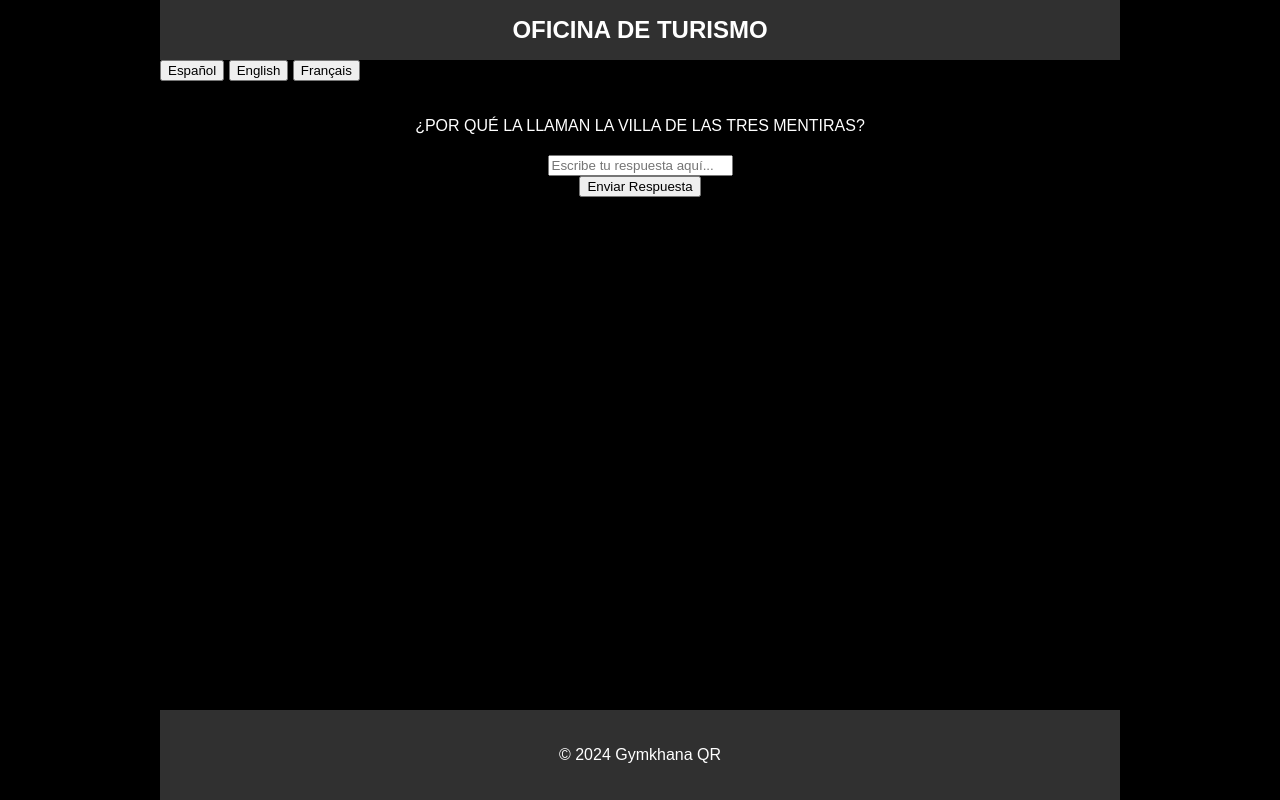
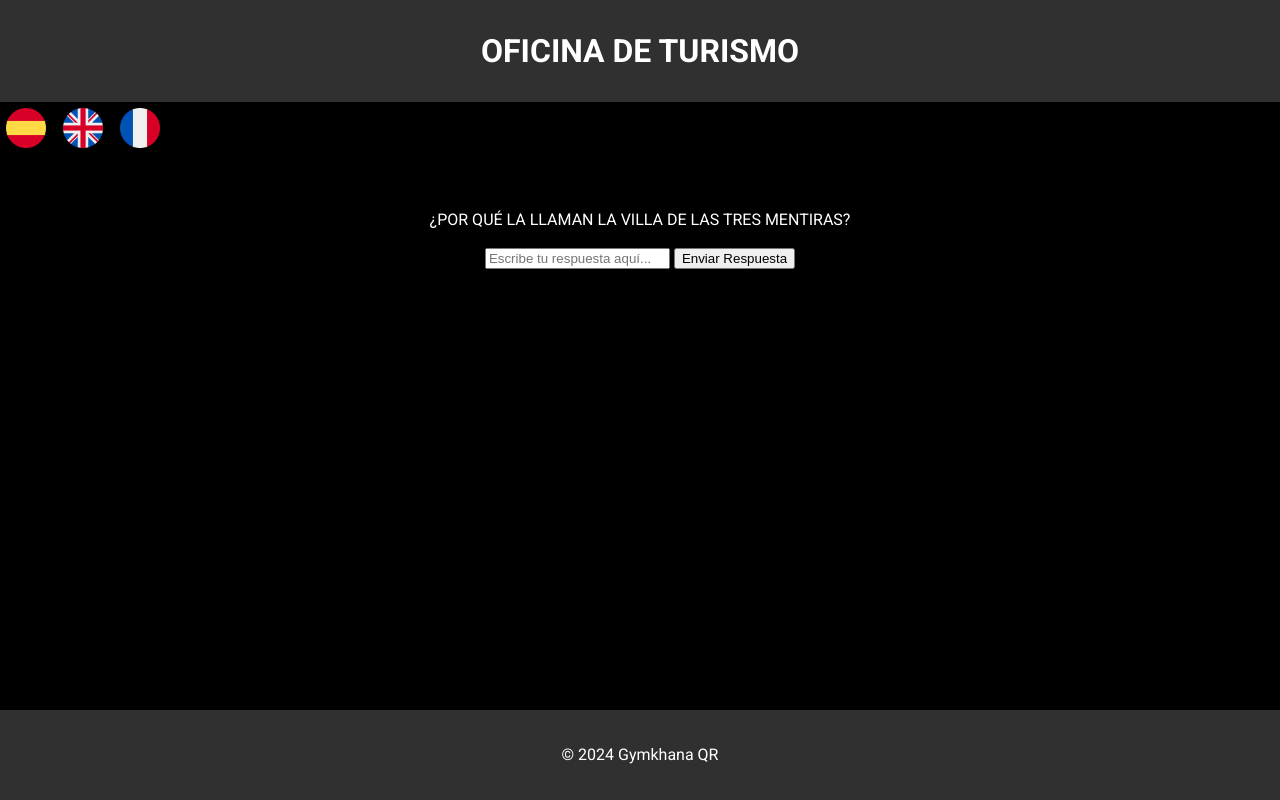
Before and after one commit to Mrbid67/GymkhanaQR, a plain HTML site: page prueba1.html in a window 1280 px wide. Drawn offline with Linux system fonts and the light colour scheme.

Commit message:
style upgrade

```diff
--- a/prueba1.html
+++ b/prueba1.html
@@ -38,16 +38,20 @@
 </head>
 
 <body onload="changeLanguage('es')"> <!-- Por defecto en español -->
+
     <header>
         <h1 id="title"></h1>
     </header>
+
     <nav>
-        <button onclick="changeLanguage('es')">Español</button>
-        <button onclick="changeLanguage('en')">English</button>
-        <button onclick="changeLanguage('fr')">Français</button>
+        <a onclick="changeLanguage('es')" class="language language-select"><img src="resources/spainFlag.png" width="40rem"></a>
+        <a onclick="changeLanguage('en')" class="language"><img src="resources/englishFlag.png" width="40rem"></a>
+        <a onclick="changeLanguage('fr')" class="language"><img src="resources/franceFlag.png" width="40rem"></a>
     </nav>
+
     <main>
 
+        <div class="content">
 
             <p id="instruction" class="pregunta"></p>
             <input type="text" id="respuesta" placeholder="Escribe tu respuesta aquí...">
@@ -55,7 +59,8 @@
                 onclick="validarRespuesta(document.querySelector('button.active').getAttribute('lang'))">Enviar
                 Respuesta</button>
 
-        <p id="mensaje" style="color: red;"></p>
+            <p id="mensaje" style="color: red;"></p>
+        </div>
     </main>
     <div class="footer">
         <p>&copy; 2024 Gymkhana QR</p>
--- a/style.css
+++ b/style.css
@@ -1,4 +1,7 @@
 /* style.css */
+
+@import url(https://fonts.googleapis.com/css?family=Roboto:400,700);
+
 :root {
   --primary-color: #303030;
   --secondary-color: #696969;
@@ -10,28 +13,46 @@
   box-sizing: border-box;
 }
 
+/*this is for the nav*/
+
+.language {
+  display: inline-block; /* Keeps it inline, ideal for nav */
+  padding: .4rem .4rem; /* Adds some spacing */
+  border-radius: 100%; /* Rounded corners */
+  cursor: pointer; /* Changes cursor to pointer */
+  transition: background-color 0.3s ease; /* Smooth transition for hover effects */
+}
+
+.language:active  {
+  background-color: #7e7e7e; /* Changes background on hover */
+}
+
+.language-select {
+  font-weight: bold; /* Emphasizes the current language */
+}
+
 body {
-    font-family: 'Arial', sans-serif;
   background-color: var(--background-color);
   color: var(--text-color);
   margin: 0 auto;
   padding: 0;
   display: flex;
   flex-direction: column;
+  font-family: "Roboto", Arial, sans-serif;
 	min-height: 100vh;
-    max-width: 75vw;
 }
 
 header {
   background-color: var(--primary-color);
   color: white;
+  width: 100%;
   text-align: center;
   padding: 1rem;
 }
 
 header h1 {
-    margin: 0;
-    font-size: 1.5rem;
+  margin: 1rem;
+  font-size: 2rem;
 }
 
 main {
@@ -40,15 +61,14 @@
   flex-direction: column;
   align-items: center;
   justify-content: flex-start;
-    padding: 1rem;
   max-width: 100%;
   width: 100%;
-    margin: 0 auto;
+  margin: 2rem auto;
+
 }
 
 .content {
-    width: 100%;
-    max-width: 800px;
+  width: 80%;
   text-align: center;
 }
 
@@ -72,7 +92,8 @@
   transition: background-color 0.3s ease;
 }
 
-  .button:hover, .button:focus {
+.button:hover,
+.button:focus {
   background-color: var(--secondary-color);
 }
 
@@ -98,7 +119,7 @@
     width: 100%;
   }
 
-    .pregunta{
+  .pregunta {
     font-weight: bold;
     font-size: large;
   }
```
Also changed, not shown: index.html (+7 -3 lines), resources/englishFlag.png (added), resources/franceFlag.png (added), resources/spainFlag.png (added). Lines whose indentation alone changed are shown as unchanged.
